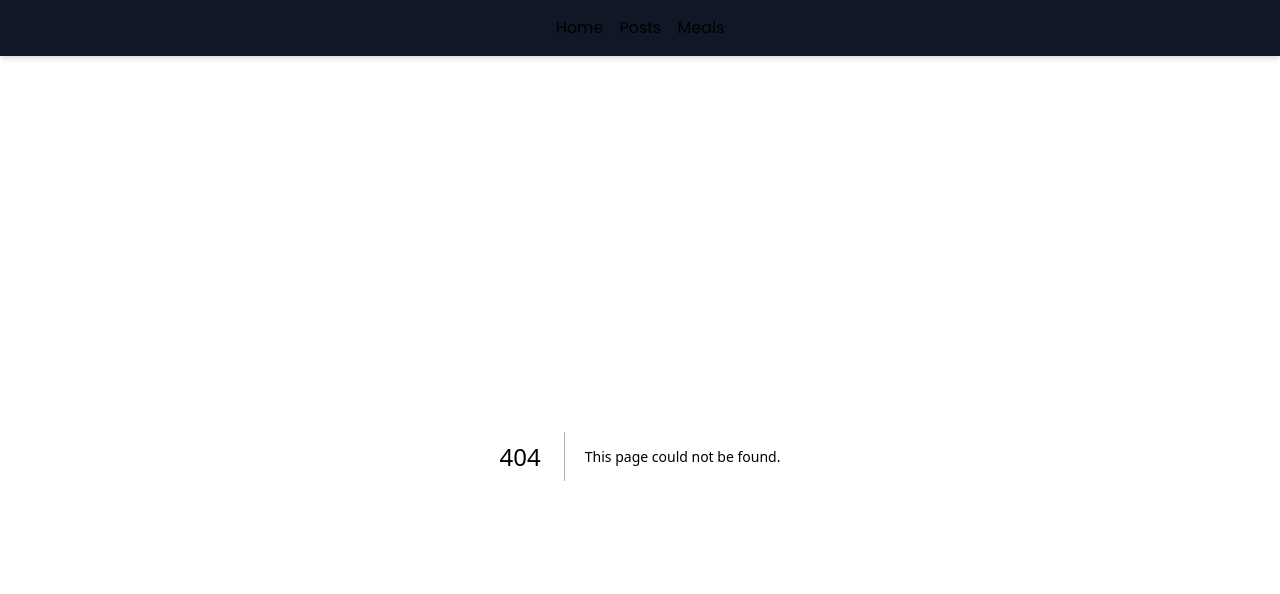
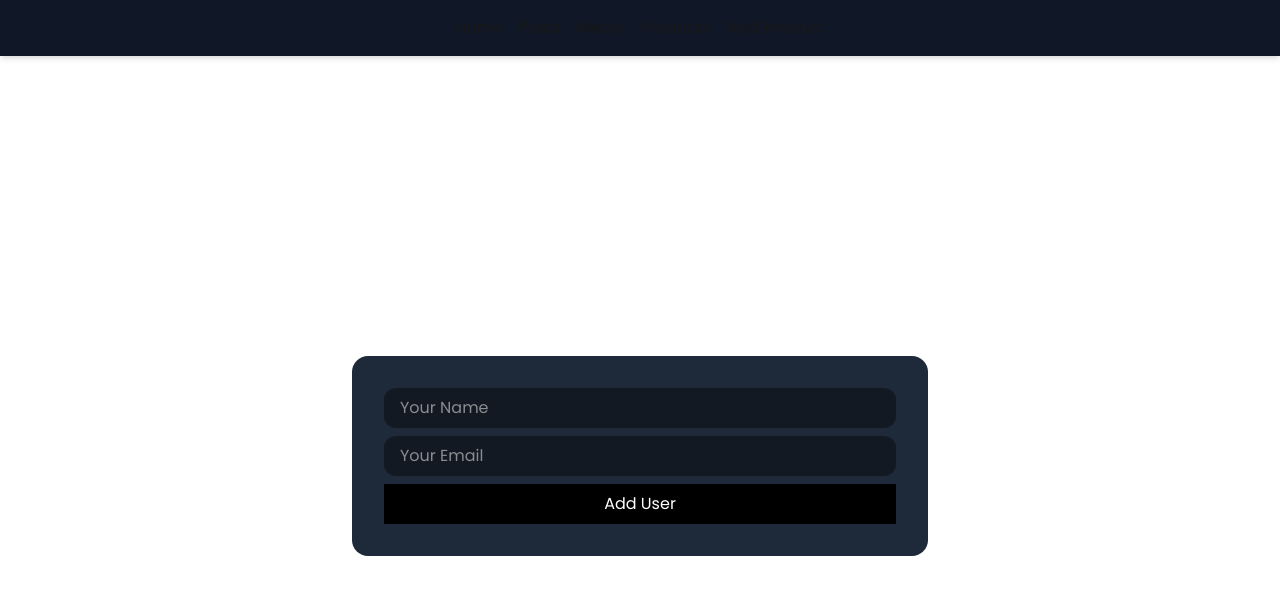
Before and after one commit to mdmhrz/nextjs-app-second-part, a Next.js app: page /products/add in a window 1280 px wide. Before the commit this address had no page. Shown: the top 594 px of the page. Built offline with nearby package versions, Linux system fonts and the light colour scheme.

Commit message:
Form data for user add created

```diff
--- a/src/app/components/Navbar.jsx
+++ b/src/app/components/Navbar.jsx
@@ -25,6 +25,16 @@ const Navbar = () => {
                             Meals
                         </li>
                     </Link>
+                    <Link href='/products'>
+                        <li>
+                            Products
+                        </li>
+                    </Link>
+                    <Link href='/products/add'>
+                        <li>
+                            Add Product
+                        </li>
+                    </Link>
                 </ul>
             </nav>
         )
--- /dev/null
+++ b/src/app/products/add/components/ProductAddForm.jsx
@@ -0,0 +1,41 @@
+'use client';
+
+import React from 'react';
+
+const ProductAddForm = () => {
+    const handleSubmit = async (e) => {
+        e.preventDefault();
+        const formData = new FormData(e.target);
+        const userName = formData.get('name');
+        const userEmail = formData.get('email');
+
+        const res = await fetch('http://localhost:3000/api/items', {
+            method: 'POST',
+            headers: {
+                'Content-Type': 'application/json',
+            },
+            body: JSON.stringify({ name: userName, email: userEmail }),
+        });
+
+        if (res.ok) {
+            console.log('Product added successfully');
+            formData.set('name', '');
+            formData.set('email', '');
+        } else {
+            console.error('Failed to add product');
+        }
+    };
+
+
+    return (
+        <div className='flex flex-col items-center justify-center min-h-screen text-white'>
+            <form onSubmit={handleSubmit} className='flex flex-col items-center justify-center gap-2 w-xl mx-auto p-8 bg-gray-800 rounded-2xl'>
+                <input className='bg-black/40 rounded-xl text-white px-4 py-2 w-full' type="text" name="name" id="" placeholder='Your Name' />
+                <input className='bg-black/40 rounded-xl text-white px-4 py-2 w-full' type="text" name="email" id="" placeholder='Your Email' />
+                <button className='bg-black text-white px-5 py-2 w-full cursor-pointer' type="submit">Add User</button>
+            </form>
+        </div>
+    );
+};
+
+export default ProductAddForm;
--- /dev/null
+++ b/src/app/products/add/page.jsx
@@ -0,0 +1,12 @@
+import React from 'react';
+import ProductAddForm from './components/ProductAddForm';
+
+const ProductAddPage = () => {
+    return (
+        <div>
+            <ProductAddForm></ProductAddForm>
+        </div>
+    );
+};
+
+export default ProductAddPage;
--- /dev/null
+++ b/src/app/products/page.jsx
@@ -0,0 +1,15 @@
+import React from 'react';
+
+const ProductsPage = async () => {
+
+    const res = await fetch('http://localhost:3000/api/items')
+    const data = await res.json();
+
+    return (
+        <div>
+            <p>{JSON.stringify(data)}</p>
+        </div>
+    );
+};
+
+export default ProductsPage;
```
